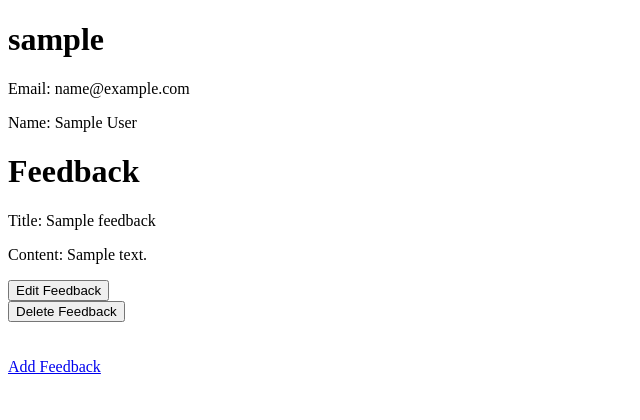
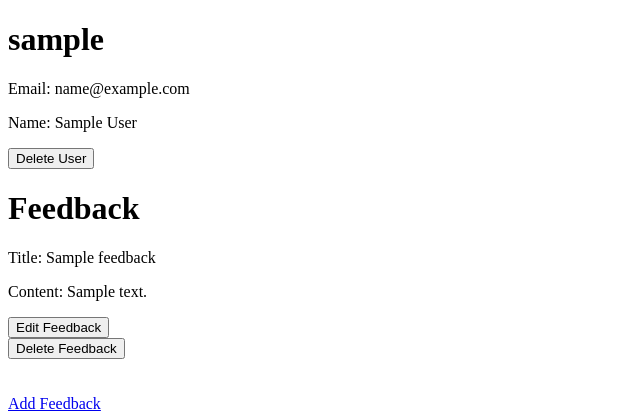
Before and after one commit to HeyImMatt/springboard-24-5-hashing-login, a Flask app: a page that uses templates/user_info.html in a window 1280 px wide. Shown: the top 420 px of the page, without its empty margins (0-640 px from the left). Run offline with Flask 2, Linux system fonts and the light colour scheme; the visitor is signed in with stand-in values (Sample User, id 1); tables that the repository leaves empty hold one stand-in row (values such as "Sample post").

Commit message:
Add delete user route and button to user info template

```diff
--- a/app.py
+++ b/app.py
@@ -160,3 +160,14 @@ def delete_feedback_route(id):
         db.session.commit()
 
         return redirect(f'/users/{user_feedback.username}')
+
+@app.route('/users/<username>/delete', methods=['POST'])
+def user_dekete_route(username):
+    """Show user info GET route"""
+
+    if 'username' in session:
+        user = User.query.filter_by(username=username).first()
+        db.session.delete(user)
+        db.session.commit()
+
+    return redirect('/login')
--- a/templates/user_info.html
+++ b/templates/user_info.html
@@ -11,6 +11,11 @@
 <p>Email: {{user.email}}</p>
 
 <p>Name: {{user.first_name}}  {{user.last_name}}</p>
+
+<form action="/users/{{user.username}}/delete" method="POST">
+  <button>Delete User</button>
+</form>
+
 
 <h1>Feedback</h1>
 
```
